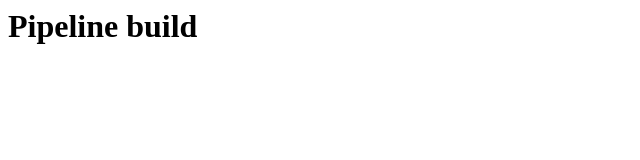
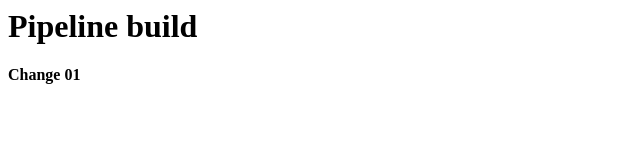
Before and after one commit to ilove1DevOps/docker-pipeline, a plain HTML site: page index.html in a window 1280 px wide. Shown: the full height of the page, 0-640 px from the left. Drawn offline with Linux system fonts and the light colour scheme.

Commit message:
Update index.html

```diff
--- a/index.html
+++ b/index.html
@@ -1 +1,2 @@
 <h1> Pipeline build </h1>
+<h4> Change 01 </h4>
```
